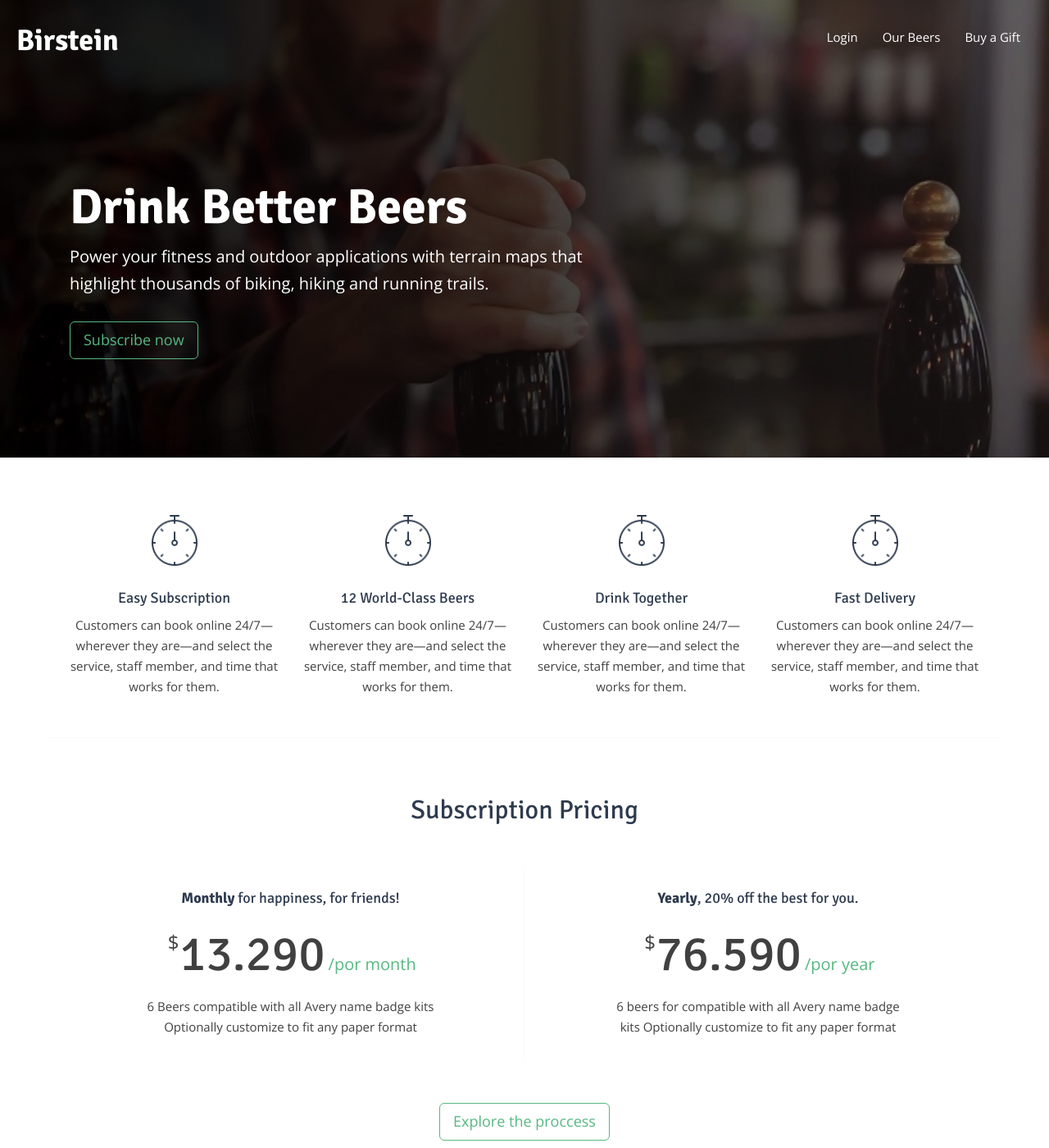
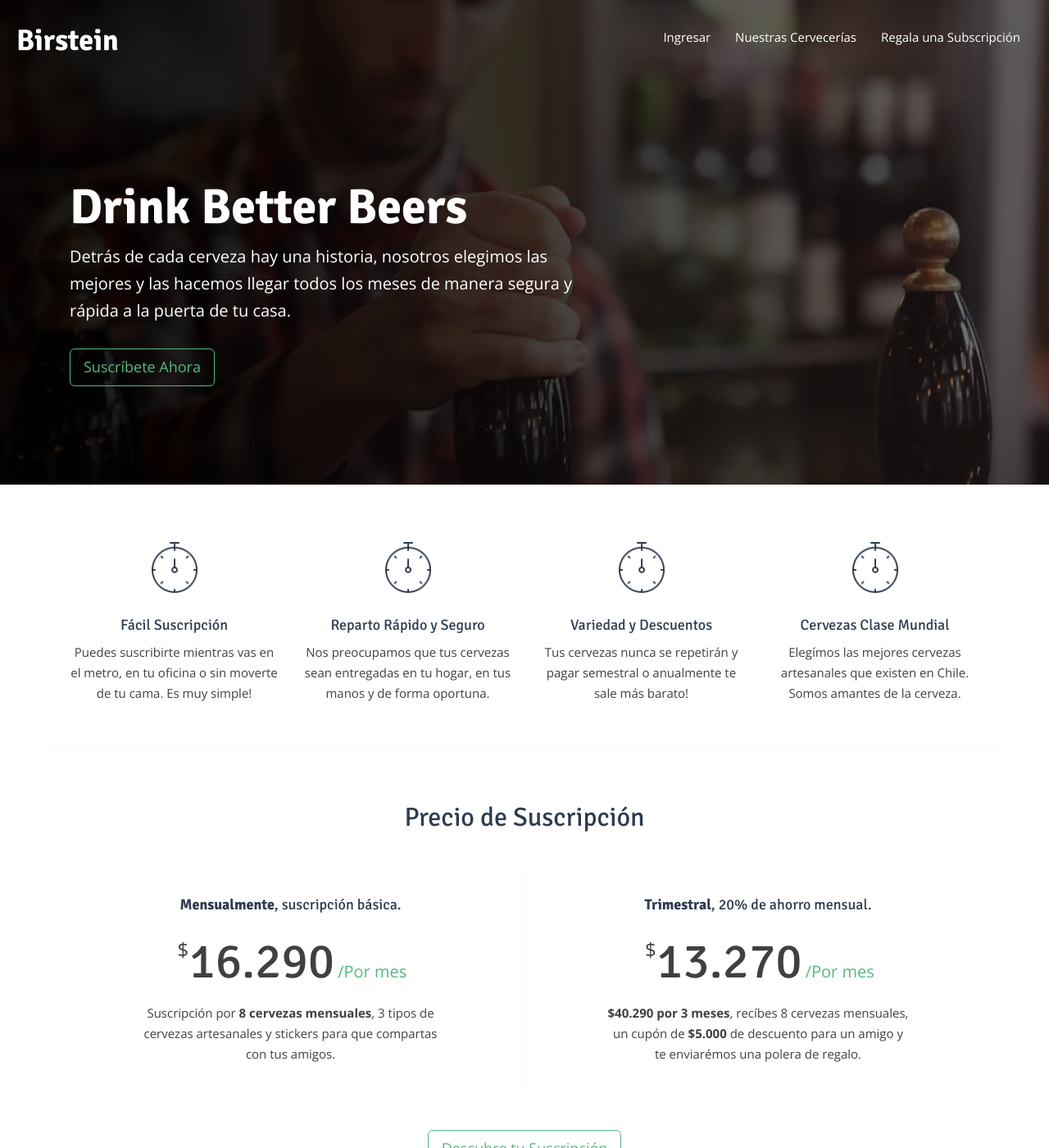
Before and after one commit to soyeljuaco/beers, a Jekyll site: the page built from index.html, in a window 1280 px wide and 1400 px high. Shown: the whole window at 82% size. Built offline with Jekyll 4.4.1, drawn with Linux system fonts in a browser that asks for light colours; nearby versions of some CDN libraries; some of the changed text lies outside the part shown.

Commit message:
Change Language

```diff
--- a/_config.yml
+++ b/_config.yml
@@ -1,5 +1,5 @@
 # Site settings
-title: Your awesome title
+title: Drinks Better Beer
 email: your-email@domain.com
 description: > # this means to ignore newlines until "baseurl:"
   Write an awesome description for your new site here. You can edit this
--- a/_includes/delivery.html
+++ b/_includes/delivery.html
@@ -1,5 +1,5 @@
   <div class="container delivery">
 		<img src="img/boxes.jpg" class="img-responsive" alt="boxes for delivery" with="" alt="">
-		<h3>Our delivery</h3>
+		<h3>Nuestro Reparto</h3>
 		<p class="descriptions">Runkeeper helps millions of runners explore new trails with a route planning feature that incorporates a detailed terrain map with elevation data.</p>
   </div>
--- a/_includes/features.html
+++ b/_includes/features.html
@@ -1,22 +1,22 @@
 <div class="container features clearfix">
-        <div class="col-lg-3">
+        <div class="col-md-3">
           <img alt="consumers" class="ico" src="img/ico1.png" width="56" height="62">
-          <h4>Easy Subscription</h4>
-          <p>Customers can book online 24/7—wherever they are—and select the service, staff member, and time that works for them.</p>
+          <h4>Fácil Suscripción</h4>
+          <p>Puedes suscribirte mientras vas en el metro, en tu oficina o sin moverte de tu cama. Es muy simple!</p>
         </div>
-        <div class="col-lg-3">
+         <div class="col-md-3">
           <img alt="consumers" class="ico" src="img/ico1.png" width="56" height="62">
-          <h4>12 World-Class Beers</h4>
-          <p>Customers can book online 24/7—wherever they are—and select the service, staff member, and time that works for them.</p>
+          <h4>Reparto Rápido y Seguro</h4>
+          <p>Nos preocupamos que tus cervezas sean entregadas en tu hogar, en tus manos y de forma oportuna.</p>
         </div>
-        <div class="col-lg-3">
+        <div class="col-md-3">
           <img alt="consumers" class="ico" src="img/ico1.png" width="56" height="62">
-          <h4>Drink Together</h4>
-          <p>Customers can book online 24/7—wherever they are—and select the service, staff member, and time that works for them.</p>
+          <h4>Variedad y Descuentos</h4>
+          <p>Tus cervezas nunca se repetirán y pagar semestral o anualmente te sale más barato!</p>
         </div>
-        <div class="col-lg-3">
+        <div class="col-md-3">
           <img alt="consumers" class="ico" src="img/ico1.png" width="56" height="62">
-          <h4>Fast Delivery</h4>
-          <p>Customers can book online 24/7—wherever they are—and select the service, staff member, and time that works for them.</p>
+          <h4>Cervezas Clase Mundial</h4>
+          <p>Elegímos las mejores cervezas artesanales que existen en Chile. Somos amantes de la cerveza.</p>
         </div>
 </div>
--- a/_includes/header.html
+++ b/_includes/header.html
@@ -4,8 +4,8 @@
       <div class="container inner	">
 	      <div class="col-lg-7 v-center">
 	        <h1>Drink Better Beers</h1>
-	         <p>Power your fitness and outdoor applications with terrain maps that highlight thousands of biking, hiking and running trails.</p>
-	         <a href="{{ site.baseurl }}/subscription/" class="btn btn-outline btn-lg">Subscribe now</a>
+	         <p>Detrás de cada cerveza hay una historia, nosotros elegimos las mejores y las hacemos llegar todos los meses de manera segura y rápida a la puerta de tu casa.</p>
+	         <a href="{{ site.baseurl }}/subscription/" class="btn btn-outline btn-lg">Suscríbete Ahora</a>
 	      </div>
       </div>
     </div>
--- a/_includes/nav.html
+++ b/_includes/nav.html
@@ -12,9 +12,9 @@
         <!-- Collect the nav links, forms, and other content for toggling -->
         <div class="collapse navbar-collapse" id="navbar-collapse-1">
           <ul class="nav navbar-nav navbar-right">
-            <li><a href="{{ site.baseurl }}/login/">Login</a></li>
-            <li><a href="#">Our Beers</a></li>
-            <li><a href="#">Buy a Gift</a></li>
+            <li><a href="{{ site.baseurl }}/login/">Ingresar</a></li>
+            <li><a href="#">Nuestras Cervecerías</a></li>
+            <li><a href="#">Regala una Subscripción</a></li>
           </ul>
         </div>
         <!-- /.navbar-collapse -->
--- a/_includes/pricing.html
+++ b/_includes/pricing.html
@@ -1,20 +1,20 @@
 	<div class="container pricing">
-    	<div class="row title"><h1>Subscription Pricing<h1></div>
+    	<div class="row title"><h1>Precio de Suscripción<h1></div>
     	<div class="col-md-6 left">
-    		<h4><strong>Monthly</strong> for happiness, for friends!</h4>
+    		<h4><strong>Mensualmente</strong>, suscripción básica.</h4>
     		<span class="money">$</span>
-    		<span class="price">13.290</span>
-    		<span class="clp">/por month</span>
-    		<p>6 Beers compatible with all Avery name badge kits Optionally customize to fit any paper format</p>
+    		<span class="price">16.290</span>
+    		<span class="clp">/Por mes</span>
+    		<p>Suscripción por <strong>8 cervezas mensuales</strong>, 3 tipos de cervezas artesanales y stickers para que compartas con tus amigos.</p>
     	</div>
     	<div class="col-md-6 right">
-    		<h4><strong>Yearly</strong>, 20% off the best for you.</h4>
+    		<h4><strong>Trimestral</strong>, 20% de ahorro mensual.</h4>
     		<span class="money">$</span>
-    		<span class="price">76.590</span>
-    		<span class="clp">/por year</span>
-    		<p>6 beers for compatible with all Avery name badge kits Optionally customize to fit any paper format</p>
+    		<span class="price">13.270</span>
+    		<span class="clp">/Por mes</span>
+    		<p><strong>$40.290 por 3 meses</strong>, recíbes 8 cervezas mensuales, un cupón de <strong>$5.000</strong> de descuento para un amigo y te enviarémos una polera de regalo.</p>
     	</div>
 	</div>
 	<div class="container call">
-		<a href="{{site.baseurl}}/subscription" class="btn btn-outline btn-lg">Explore the proccess</a>
+		<a href="{{site.baseurl}}/subscription" class="btn btn-outline btn-lg">Descubre tu Suscripción</a>
 	</div>
```
Also changed, not shown: 4 other files.
